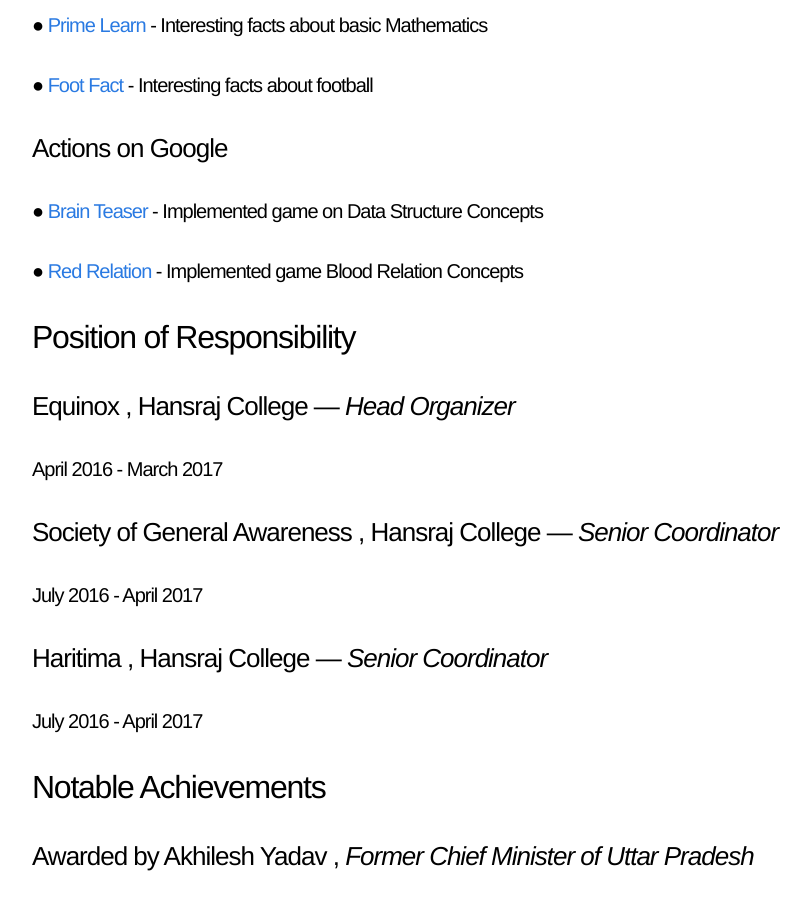
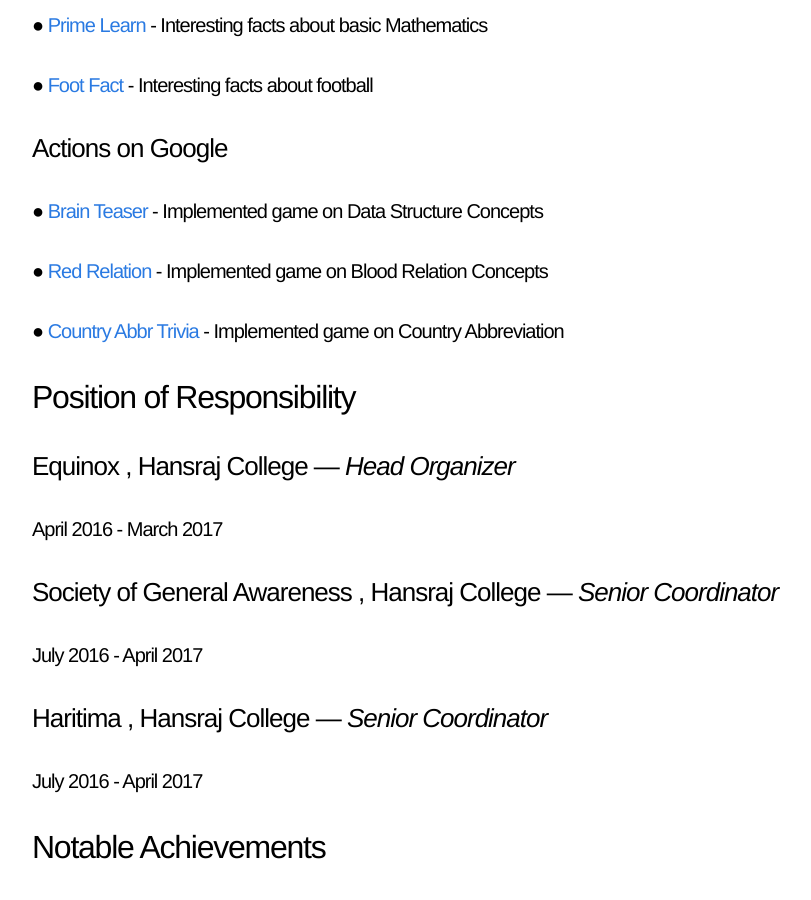
Before and after one commit to shoaibrayeen/shoaibrayeen.github.io, a Jekyll site: the page built from doc/resume.md, in a window 1280 px wide and 900 px high, scrolled down 1281 px. Shown: the whole window, without its empty margins (208-1019 px from the left). Built offline with Jekyll 4.4.1, drawn with Linux system fonts in a browser that asks for light colours.

Commit message:
updated resume

```diff
--- a/doc/resume.md
+++ b/doc/resume.md
@@ -29,7 +29,8 @@ permalink: /doc/resume/
 #### ● [Foot Fact](https://www.amazon.com/gp/product/B07CTBS699) - Interesting facts about football
 ### Actions on Google
 #### ● [Brain Teaser](https://assistant.google.com/services/a/uid/000000f87db14c78) - Implemented game on Data Structure Concepts
-#### ● [Red Relation](https://assistant.google.com/services/a/uid/0000007832c77e08) - Implemented game Blood Relation Concepts
+#### ● [Red Relation](https://assistant.google.com/services/a/uid/0000007832c77e08) - Implemented game on Blood Relation Concepts
+#### ● [Country Abbr Trivia](https://assistant.google.com/services/a/uid/000000ca2b057b79) - Implemented game on Country Abbreviation
 
 ## Position of Responsibility
 ### Equinox , Hansraj College — _Head Organizer_
```
